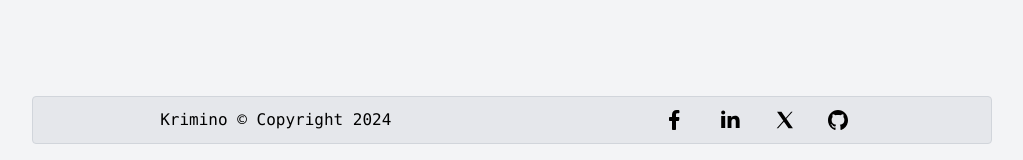
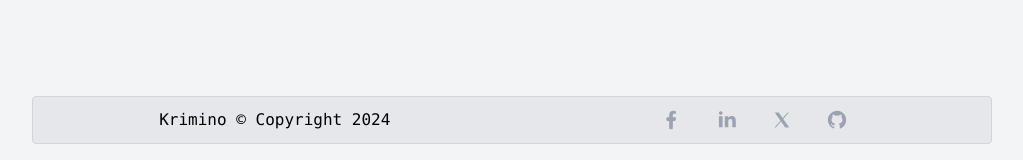
Before and after one commit to AyKrimino/todo, a Django app: page / in a window 1280 px wide. Shown: the part 640-800 px from the top of the page, without its empty margins (128-1151 px from the left). Run offline with Django 5.2, Linux system fonts and the light colour scheme; some libraries are stand-ins or nearby versions.

Commit message:
Adding styles to svg logos

```diff
--- a/templates/partials/footer.html
+++ b/templates/partials/footer.html
@@ -8,36 +8,26 @@
     <div class="flex justify-center items-center">
         <!-- Facebook logo -->
         <a class="px-4" href="#">
-            <svg xmlns="http://www.w3.org/2000/svg" x="0px" y="0px" width="24" height="24" viewBox="0 0 24 24">
+            <svg class="fill-current text-gray-400 hover:bg-blue-500 hover:text-gray-100 border rounded" xmlns="http://www.w3.org/2000/svg" x="0px" y="0px" width="24" height="24" viewBox="0 0 24 24">
                 <path d="M16.403,9H14V7c0-1.032,0.084-1.682,1.563-1.682h0.868c0.552,0,1-0.448,1-1V3.064c0-0.523-0.401-0.97-0.923-1.005 C15.904,2.018,15.299,1.999,14.693,2C11.98,2,10,3.657,10,6.699V9H8c-0.552,0-1,0.448-1,1v2c0,0.552,0.448,1,1,1l2-0.001V21 c0,0.552,0.448,1,1,1h2c0.552,0,1-0.448,1-1v-8.003l2.174-0.001c0.508,0,0.935-0.381,0.993-0.886l0.229-1.996 C17.465,9.521,17.001,9,16.403,9z"></path>
             </svg>
         </a>
         <!-- linkedin logo -->
         <a class="px-4" href="#">
-            <svg xmlns="http://www.w3.org/2000/svg" x="0px" y="0px" width="24" height="24" viewBox="0 0 30 30">
+            <svg class="fill-current text-gray-400 hover:bg-teal-700 hover:text-gray-100 border rounded" xmlns="http://www.w3.org/2000/svg" x="0px" y="0px" width="24" height="24" viewBox="0 0 30 30">
                 <path d="M9,25H4V10h5V25z M6.501,8C5.118,8,4,6.879,4,5.499S5.12,3,6.501,3C7.879,3,9,4.121,9,5.499C9,6.879,7.879,8,6.501,8z M27,25h-4.807v-7.3c0-1.741-0.033-3.98-2.499-3.98c-2.503,0-2.888,1.896-2.888,3.854V25H12V9.989h4.614v2.051h0.065 c0.642-1.18,2.211-2.424,4.551-2.424c4.87,0,5.77,3.109,5.77,7.151C27,16.767,27,25,27,25z"></path>
             </svg>
         </a>
         <!-- X logo -->
         <a class="px-4" href="#">
-            <svg xmlns="http://www.w3.org/2000/svg" x="0px" y="0px" width="22" height="22" viewBox="0 0 50 50">
+            <svg class="fill-current text-gray-400 text-gray-400 hover:bg-white hover:text-gray-900 border rounded" xmlns="http://www.w3.org/2000/svg" x="0px" y="0px" width="22" height="22" viewBox="0 0 50 50">
                 <path d="M 6.9199219 6 L 21.136719 26.726562 L 6.2285156 44 L 9.40625 44 L 22.544922 28.777344 L 32.986328 44 L 43 44 L 28.123047 22.3125 L 42.203125 6 L 39.027344 6 L 26.716797 20.261719 L 16.933594 6 L 6.9199219 6 z"></path>
                 </svg>
         </a>
         <!-- github logo -->
         <a class="px-4" href="#">
-            <svg width="20px" height="20px" viewBox="0 0 20 20" version="1.1" xmlns="http://www.w3.org/2000/svg" xmlns:xlink="http://www.w3.org/1999/xlink">
-                <!-- Generator: Sketch 3.8.1 (29687) - http://www.bohemiancoding.com/sketch -->
-                <title>github [#142]</title>
-                <desc>Created with Sketch.</desc>
-                <defs></defs>
-                <g id="Page-1" stroke="none" stroke-width="1" fill="none" fill-rule="evenodd">
-                    <g id="Dribbble-Light-Preview" transform="translate(-140.000000, -7559.000000)" fill="#000000">
-                        <g id="icons" transform="translate(56.000000, 160.000000)">
-                            <path d="M94,7399 C99.523,7399 104,7403.59 104,7409.253 C104,7413.782 101.138,7417.624 97.167,7418.981 C96.66,7419.082 96.48,7418.762 96.48,7418.489 C96.48,7418.151 96.492,7417.047 96.492,7415.675 C96.492,7414.719 96.172,7414.095 95.813,7413.777 C98.04,7413.523 100.38,7412.656 100.38,7408.718 C100.38,7407.598 99.992,7406.684 99.35,7405.966 C99.454,7405.707 99.797,7404.664 99.252,7403.252 C99.252,7403.252 98.414,7402.977 96.505,7404.303 C95.706,7404.076 94.85,7403.962 94,7403.958 C93.15,7403.962 92.295,7404.076 91.497,7404.303 C89.586,7402.977 88.746,7403.252 88.746,7403.252 C88.203,7404.664 88.546,7405.707 88.649,7405.966 C88.01,7406.684 87.619,7407.598 87.619,7408.718 C87.619,7412.646 89.954,7413.526 92.175,7413.785 C91.889,7414.041 91.63,7414.493 91.54,7415.156 C90.97,7415.418 89.522,7415.871 88.63,7414.304 C88.63,7414.304 88.101,7413.319 87.097,7413.247 C87.097,7413.247 86.122,7413.234 87.029,7413.87 C87.029,7413.87 87.684,7414.185 88.139,7415.37 C88.139,7415.37 88.726,7417.2 91.508,7416.58 C91.513,7417.437 91.522,7418.245 91.522,7418.489 C91.522,7418.76 91.338,7419.077 90.839,7418.982 C86.865,7417.627 84,7413.783 84,7409.253 C84,7403.59 88.478,7399 94,7399" id="github-[#142]"></path>
-                        </g>
-                    </g>
-                </g>
+            <svg class="fill-current text-gray-400 hover:bg-gray-900 hover:text-gray-100 border rounded" xmlns="http://www.w3.org/2000/svg" x="0px" y="0px" width="24" height="24" viewBox="0 0 24 24">
+                <path d="M10.9,2.1c-4.6,0.5-8.3,4.2-8.8,8.7c-0.5,4.7,2.2,8.9,6.3,10.5C8.7,21.4,9,21.2,9,20.8v-1.6c0,0-0.4,0.1-0.9,0.1 c-1.4,0-2-1.2-2.1-1.9c-0.1-0.4-0.3-0.7-0.6-1C5.1,16.3,5,16.3,5,16.2C5,16,5.3,16,5.4,16c0.6,0,1.1,0.7,1.3,1c0.5,0.8,1.1,1,1.4,1 c0.4,0,0.7-0.1,0.9-0.2c0.1-0.7,0.4-1.4,1-1.8c-2.3-0.5-4-1.8-4-4c0-1.1,0.5-2.2,1.2-3C7.1,8.8,7,8.3,7,7.6C7,7.2,7,6.6,7.3,6 c0,0,1.4,0,2.8,1.3C10.6,7.1,11.3,7,12,7s1.4,0.1,2,0.3C15.3,6,16.8,6,16.8,6C17,6.6,17,7.2,17,7.6c0,0.8-0.1,1.2-0.2,1.4 c0.7,0.8,1.2,1.8,1.2,3c0,2.2-1.7,3.5-4,4c0.6,0.5,1,1.4,1,2.3v2.6c0,0.3,0.3,0.6,0.7,0.5c3.7-1.5,6.3-5.1,6.3-9.3 C22,6.1,16.9,1.4,10.9,2.1z"></path>
             </svg>
         </a>
     </div>
--- a/templates/partials/navbar.html
+++ b/templates/partials/navbar.html
@@ -13,7 +13,4 @@
             <a class="text-sm text-gray-400 hover:text-gray-900 select-none" href="#">Contact</a>
         </li>
     </ul>
-    <svg class="md:hidden bg-gray-400 h-8 rounded mt-2" xmlns="http://www.w3.org/2000/svg"  viewBox="0 0 50 50" width="50px" height="50px">
-        <path d="M 0 7.5 L 0 12.5 L 50 12.5 L 50 7.5 Z M 0 22.5 L 0 27.5 L 50 27.5 L 50 22.5 Z M 0 37.5 L 0 42.5 L 50 42.5 L 50 37.5 Z"/>
-    </svg>
 </div>
```
